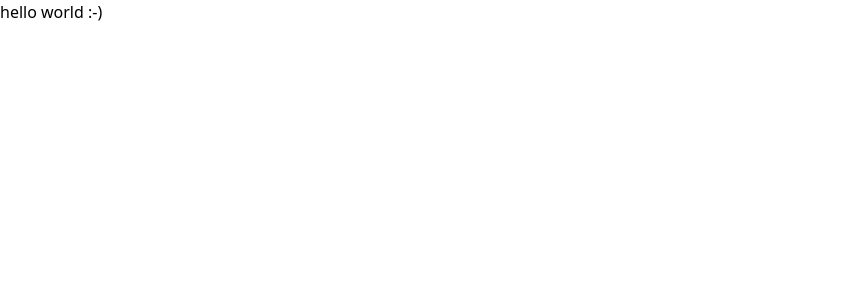
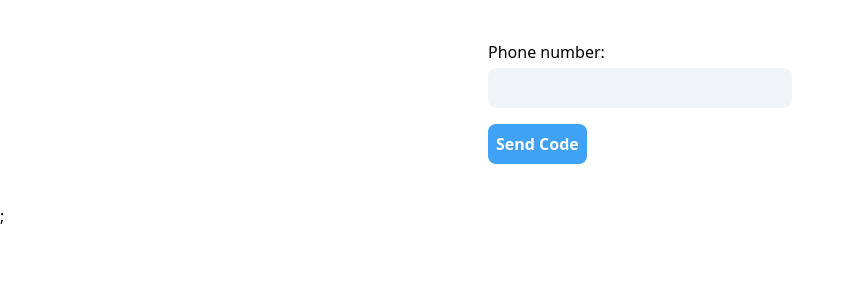
Before and after one commit to FathiMohammadDev/freelancering-app, a React (Vite) app: page / in a window 1280 px wide. Shown: the top 300 px of the page, without its empty margins (0-855 px from the left). Built offline with nearby package versions, Linux system fonts and the light colour scheme.

Commit message:
create AuthContainer and install tanstack

```diff
--- a/package.json
+++ b/package.json
@@ -10,6 +10,7 @@
     "preview": "vite preview"
   },
   "dependencies": {
+    "@tanstack/react-query": "^5.51.1",
     "axios": "^1.7.2",
     "react": "^18.3.1",
     "react-dom": "^18.3.1",
--- a/src/App.jsx
+++ b/src/App.jsx
@@ -1,8 +1,13 @@
+import { QueryClient, QueryClientProvider } from "@tanstack/react-query";
+import AuthContainer from "./features/auth/AuthContainer";
+
+const queryClient = new QueryClient();
+
 function App() {
   return (
-    <p className="">
-      hello world   :-)
-    </p>
+    <QueryClientProvider client={queryClient}>
+      <AuthContainer />;
+    </QueryClientProvider>
   );
 }
 
--- /dev/null
+++ b/src/features/auth/AuthContainer.jsx
@@ -0,0 +1,22 @@
+import { useState } from "react";
+import SendOTPForm from "./SendOTPForm";
+import CheckOTPForm from "./CheckOTPForm";
+
+const AuthContainer = () => {
+  const [step, setStep] = useState(1);
+
+  const renderForms = () => {
+    switch (step) {
+      case 1:
+        return <SendOTPForm />;
+      case 2:
+        return <CheckOTPForm />;
+      default:
+        return null;
+    }
+  };
+
+  return <div className="w-full sm:max-w-sm mx-auto p-5">{renderForms()}</div>;
+};
+
+export default AuthContainer;
```
Also changed, not shown: 1 other file (tests, documents, lock files or other folders).
